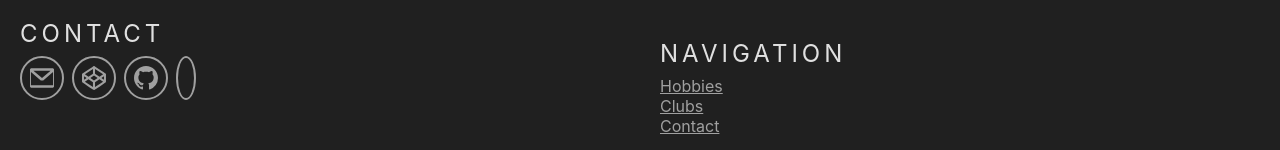
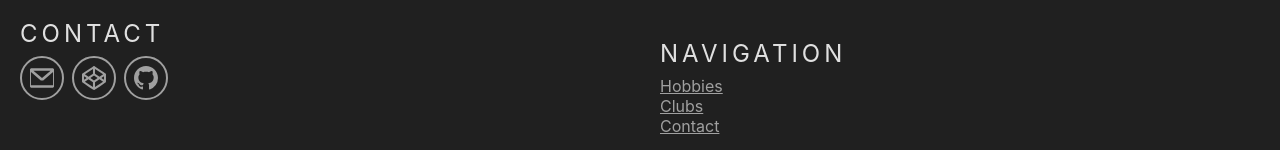
Before and after one commit to alexander-i-yang/about-me, a React (Create React App) app: page / in a window 1280 px wide. Shown: the part 4401-4551 px from the top of the page. Built offline with nearby package versions, Linux system fonts and the light colour scheme.

Commit message:
Fixed bad badge

```diff
--- a/src/App.js
+++ b/src/App.js
@@ -451,11 +451,13 @@ const Footer = (props) => {
         const cur = contactBadges[x];
         const link = cur[1];
         const imgsrc = cur[2];
-        const ret = (<div class="contact-badge" onClick={
-            () => {window.open(link);}}>
-            {imgsrc}
-        </div>);
-        contacts.push(ret);
+        if(link && imgsrc) {
+            const ret = (<div class="contact-badge" onClick={
+                () => {window.open(link);}}>
+                {imgsrc}
+            </div>);
+            contacts.push(ret);
+        }
     }
     return(
       <footer>
```
